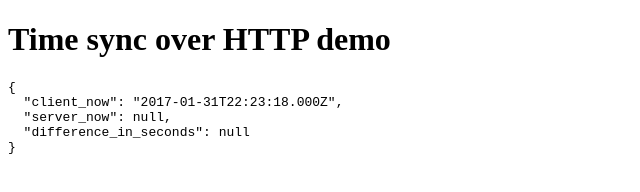
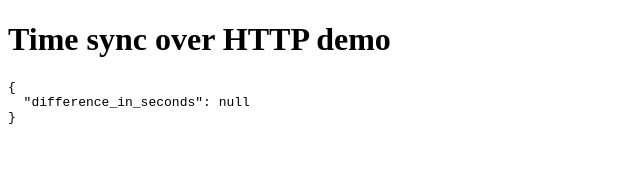
Before and after one commit to adunkman/time-over-http, a website: page public/index.html in a window 1280 px wide. Shown: the whole page, without its empty margins (0-640 px from the left). Drawn offline with Linux system fonts and the light colour scheme; no server answers.

Commit message:
Introduce calibrator object.

```diff
--- a/public/index.html
+++ b/public/index.html
@@ -3,24 +3,36 @@
   <head>
     <script>
       (() => {
-        const client_start = new Date();
+        class Calibrator {
+          beginRequest() {
+            this.client_start = new Date();
+          }
 
+          endRequest(server_start, server_end) {
+            this.client_end = new Date();
+            this.server_start = server_start;
+            this.server_end = server_end || server_start;
+          }
+
+          clockDifference() {
+            const server_duration = this.server_end - this.server_start;
+            const client_duration = this.client_end - this.client_start;
+            const in_flight_time = client_duration - server_duration;
+            const return_trip_time = in_flight_time / 2;
+            const corrected_client_end = this.server_end + return_trip_time;
+
+            return this.client_end - corrected_client_end;
+          }
+        }
+
+        const calibrator = new Calibrator();
+
+        calibrator.beginRequest();
         fetch("/endpoint").then((res) => {
-          const client_end = new Date();
-          const server_start = Date.parse(res.headers.get("Date"));
-          const server_end = server_start;
-
-          const server_duration = server_end - server_start;
-          const client_duration = client_end - client_start;
-          const in_flight_time = client_duration - server_duration;
-          const return_trip_time = in_flight_time / 2;
-
-          const corrected_client_end = new Date(server_end + return_trip_time);
+          calibrator.endRequest(Date.parse(res.headers.get("Date")));
 
           document.querySelector("pre").innerText = JSON.stringify({
-            client_now: client_end,
-            server_now: corrected_client_end,
-            difference_in_seconds: (client_end - corrected_client_end) / 1000
+            difference_in_seconds: calibrator.clockDifference() / 1000
           }, null, 2);
         });
       })();
```
